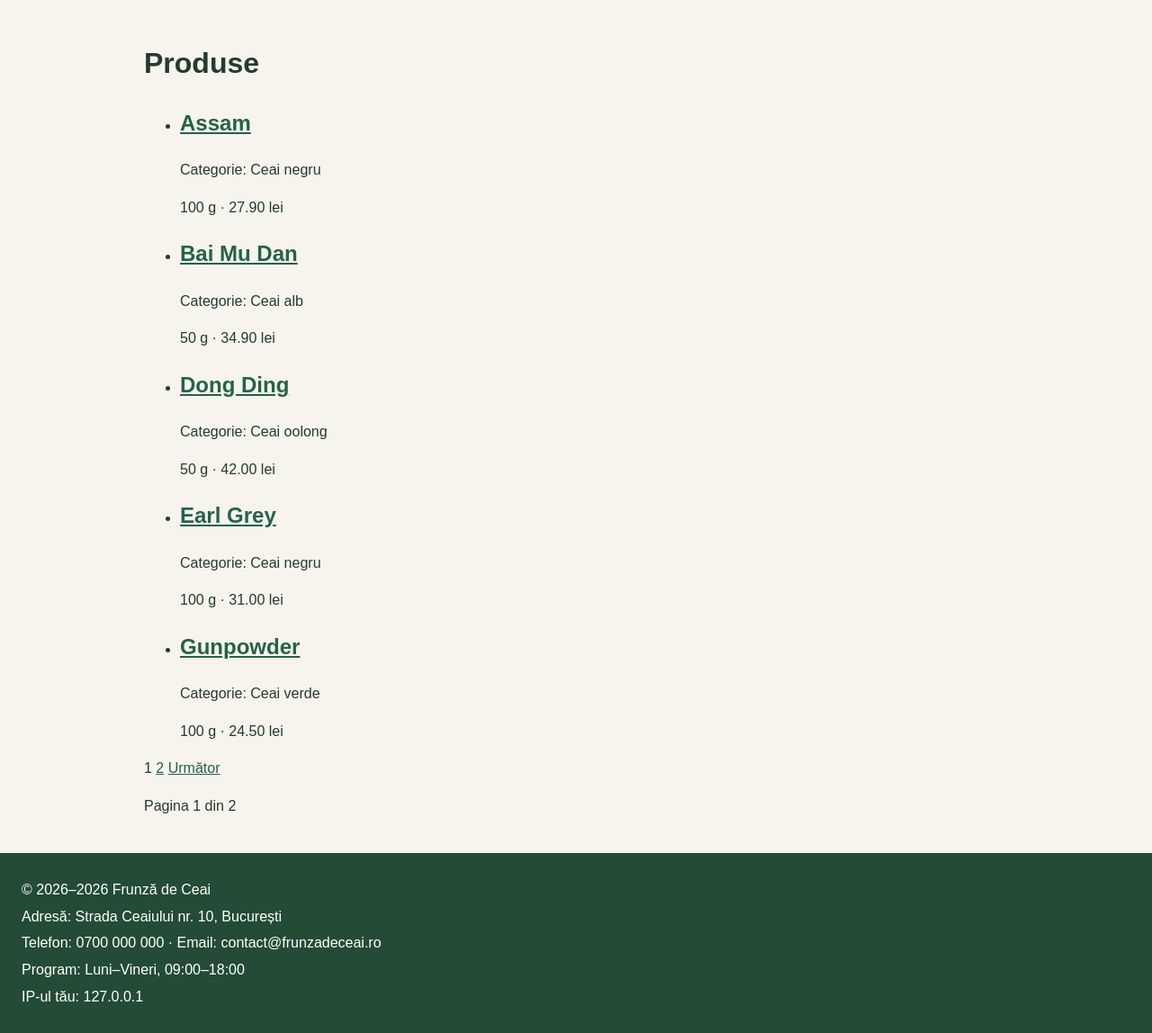
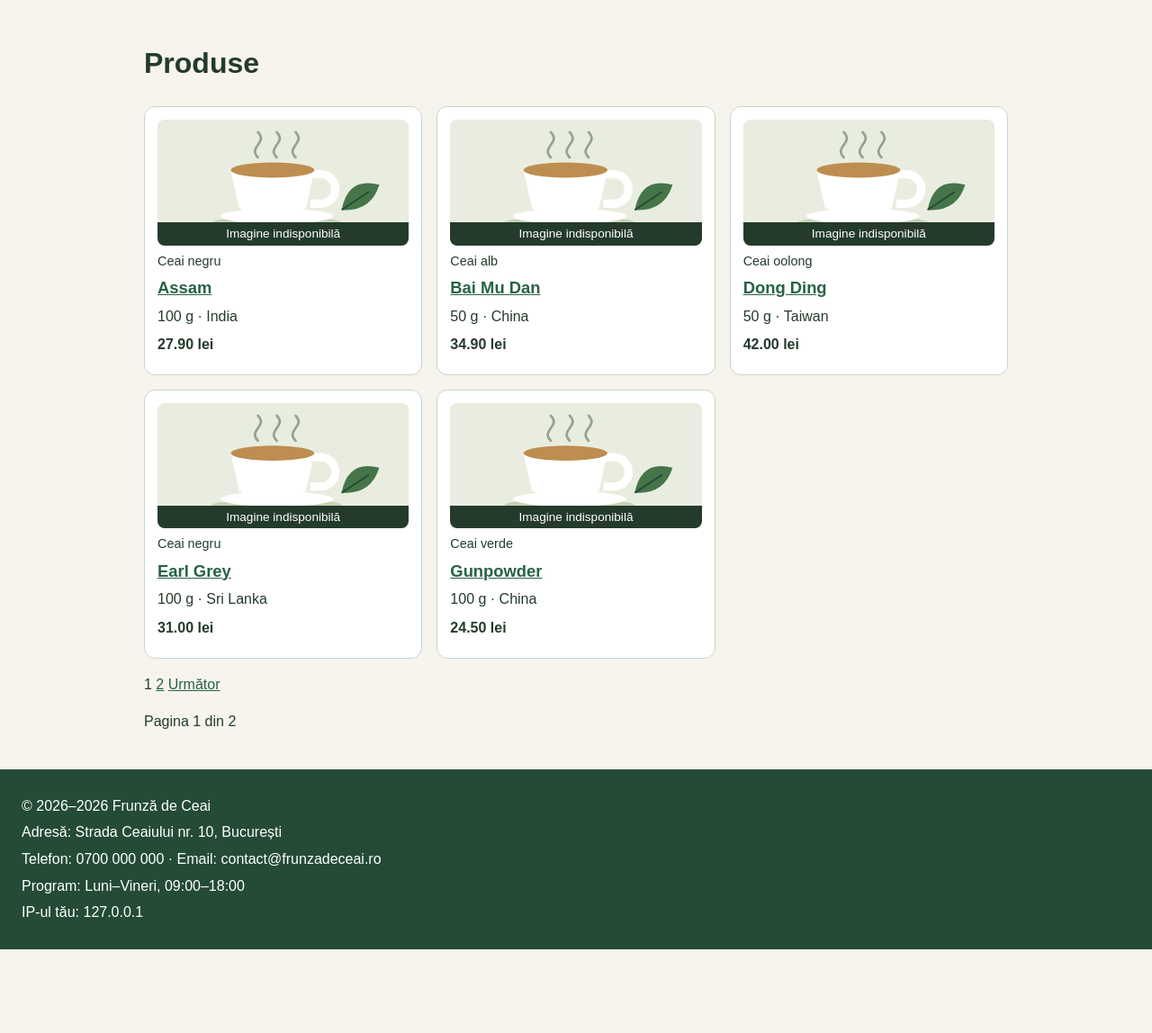
Before and after one commit to 1ionut/Frunza-De-Ceai, a Django app: page /produse in a window 1280 px wide. Shown: the part 196-1344 px from the top of the page at 90% size. After the commit the page ends 1251 px from the top, so only its background shows below. Run offline with Django 5.2, Linux system fonts and the light colour scheme; data comes from the database, SQL or seed files in the repository.

Commit message:
Laboratorul 4 - catalog: afiseaza produsele in carduri

```diff
--- /dev/null
+++ b/ceaiuri/static/ceaiuri/css/catalog.css
@@ -0,0 +1,63 @@
+.grila-produse {
+    display: grid;
+    grid-template-columns: repeat(auto-fit, minmax(min(100%, 235px), 1fr));
+    gap: 16px;
+    padding: 0;
+    list-style: none;
+}
+
+.card-produs {
+    padding: 14px;
+    background: #fff;
+    border: 1px solid #c8d5ca;
+    border-radius: 12px;
+    overflow-wrap: anywhere;
+}
+
+.card-produs h2 {
+    margin: 4px 0;
+    font-size: 1.15rem;
+    line-height: 1.35;
+}
+
+.card-produs p {
+    margin: 6px 0;
+}
+
+.categorie-produs {
+    font-size: 0.9rem;
+}
+
+.pret-produs {
+    font-weight: bold;
+}
+
+.imagine-produs {
+    display: block;
+    width: 100%;
+    aspect-ratio: 2 / 1;
+    object-fit: cover;
+    border-radius: 8px;
+}
+
+.imagine-indisponibila {
+    position: relative;
+    overflow: hidden;
+    background: #e9eddf;
+}
+
+.imagine-indisponibila img {
+    width: 100%;
+    height: 100%;
+    object-fit: cover;
+}
+
+.imagine-indisponibila span {
+    position: absolute;
+    inset: auto 0 0;
+    padding: 2px 8px;
+    background: #243b2c;
+    color: white;
+    font-size: 0.85rem;
+    text-align: center;
+}
--- a/ceaiuri/templates/ceaiuri/baza.html
+++ b/ceaiuri/templates/ceaiuri/baza.html
@@ -6,6 +6,7 @@
     <meta name="viewport" content="width=device-width, initial-scale=1">
     <title>{% block titlu %}Frunză de Ceai{% endblock %}</title>
     <link rel="stylesheet" href="{% static 'ceaiuri/css/nav.css' %}">
+    {% block stiluri %}{% endblock %}
 </head>
 <body>
     <header>
--- /dev/null
+++ b/ceaiuri/templates/ceaiuri/imagine_produs.html
@@ -0,0 +1,9 @@
+{% load static %}
+{% if produs.imagine %}
+    <img class="imagine-produs" src="{{ produs.imagine.url }}" alt="{{ produs.nume }}" width="600" height="300">
+{% else %}
+    <div class="imagine-produs imagine-indisponibila">
+        <img src="{% static 'ceaiuri/imagini/ceasca.svg' %}" alt="" width="600" height="300">
+        <span>Imagine indisponibilă</span>
+    </div>
+{% endif %}
--- a/ceaiuri/templates/ceaiuri/produse.html
+++ b/ceaiuri/templates/ceaiuri/produse.html
@@ -1,15 +1,19 @@
 {% extends 'ceaiuri/baza.html' %}
+{% load static %}
 
 {% block titlu %}Produse{% endblock %}
+{% block stiluri %}<link rel="stylesheet" href="{% static 'ceaiuri/css/catalog.css' %}">{% endblock %}
 
 {% block continut %}
 <h1>Produse</h1>
-<ul>
+<ul class="grila-produse">
     {% for produs in produse %}
-    <li>
+    <li class="card-produs">
+        {% include 'ceaiuri/imagine_produs.html' %}
+        <p class="categorie-produs">{{ produs.categorie.nume }}</p>
         <h2><a href="{% url 'ceaiuri:produs' produs.id %}">{{ produs.nume }}</a></h2>
-        <p>Categorie: {{ produs.categorie.nume }}</p>
-        <p>{{ produs.gramaj_g }} g · {{ produs.pret }} lei</p>
+        <p>{{ produs.gramaj_g }} g{% if produs.tara_origine %} · {{ produs.tara_origine }}{% endif %}</p>
+        <p class="pret-produs">{{ produs.pret }} lei</p>
     </li>
     {% empty %}
     <li>Nu există produse disponibile momentan.</li>
```
